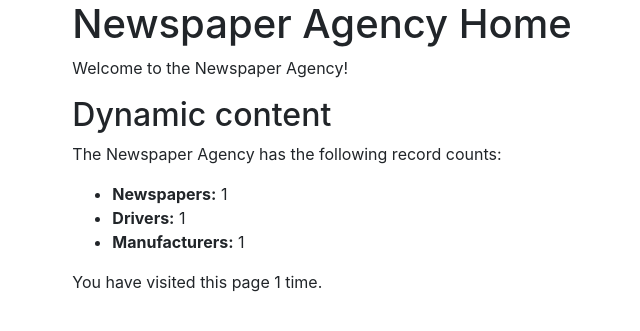
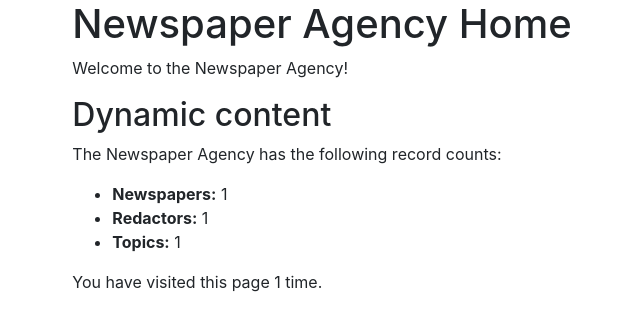
Before and after one commit to LiudmylaKulinchenko/newspaper-agency, a Django app: template templates/catalog/index.html in a window 1280 px wide. Shown: the top 331 px of the page, without its empty margins (156-796 px from the left). Run offline with Django 4.2, Linux system fonts and the light colour scheme; the template is opened without the code that fills it: most values are stand-ins (such as "Sample title", 1, 10 or a date in 2020).

Commit message:
Fix tabulation in templates

```diff
--- a/catalog/views.py
+++ b/catalog/views.py
@@ -4,7 +4,6 @@ from django.shortcuts import render
 from catalog.models import Redactor, Newspaper, Topic
 
 
-@login_required
 def index(request):
     """View function for the home page of the site."""
 
--- a/templates/catalog/index.html
+++ b/templates/catalog/index.html
@@ -6,9 +6,9 @@
   <h2>Dynamic content</h2>
   <p>The Newspaper Agency has the following record counts:</p>
   <ul>
-        <li><strong>Newspapers:</strong> {{ num_new }}</li>
-        <li><strong>Drivers:</strong> {{ num_drivers }}</li>
-        <li><strong>Manufacturers:</strong> {{ num_manufacturers }}</li>
+    <li><strong>Newspapers:</strong> {{ num_newspapers }}</li>
+    <li><strong>Redactors:</strong> {{ num_redactors }}</li>
+    <li><strong>Topics:</strong> {{ num_topics }}</li>
   </ul>
 
   <p>You have visited this page
```
Also changed, not shown: templates/base.html (indentation only). Lines whose indentation alone changed are shown as unchanged.
